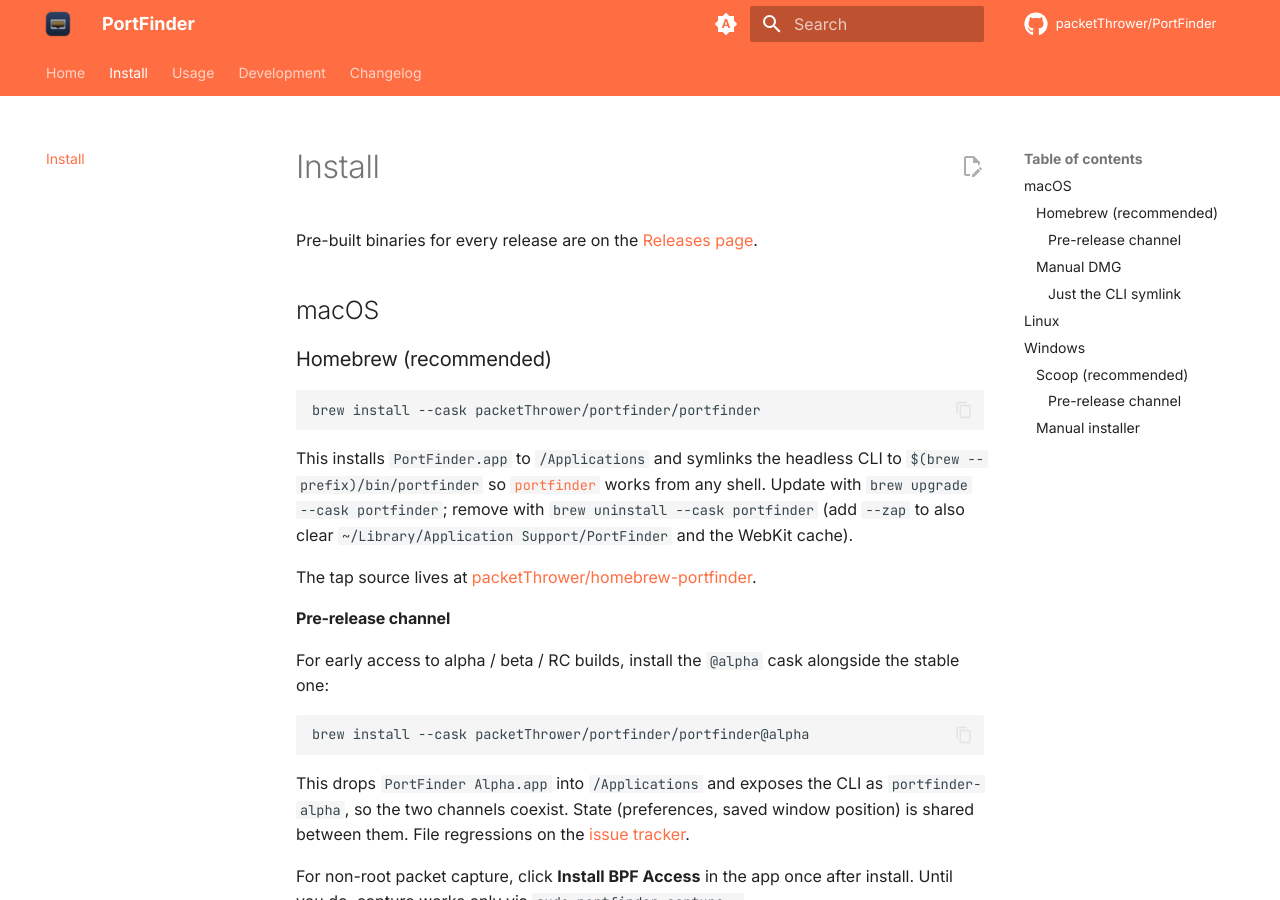
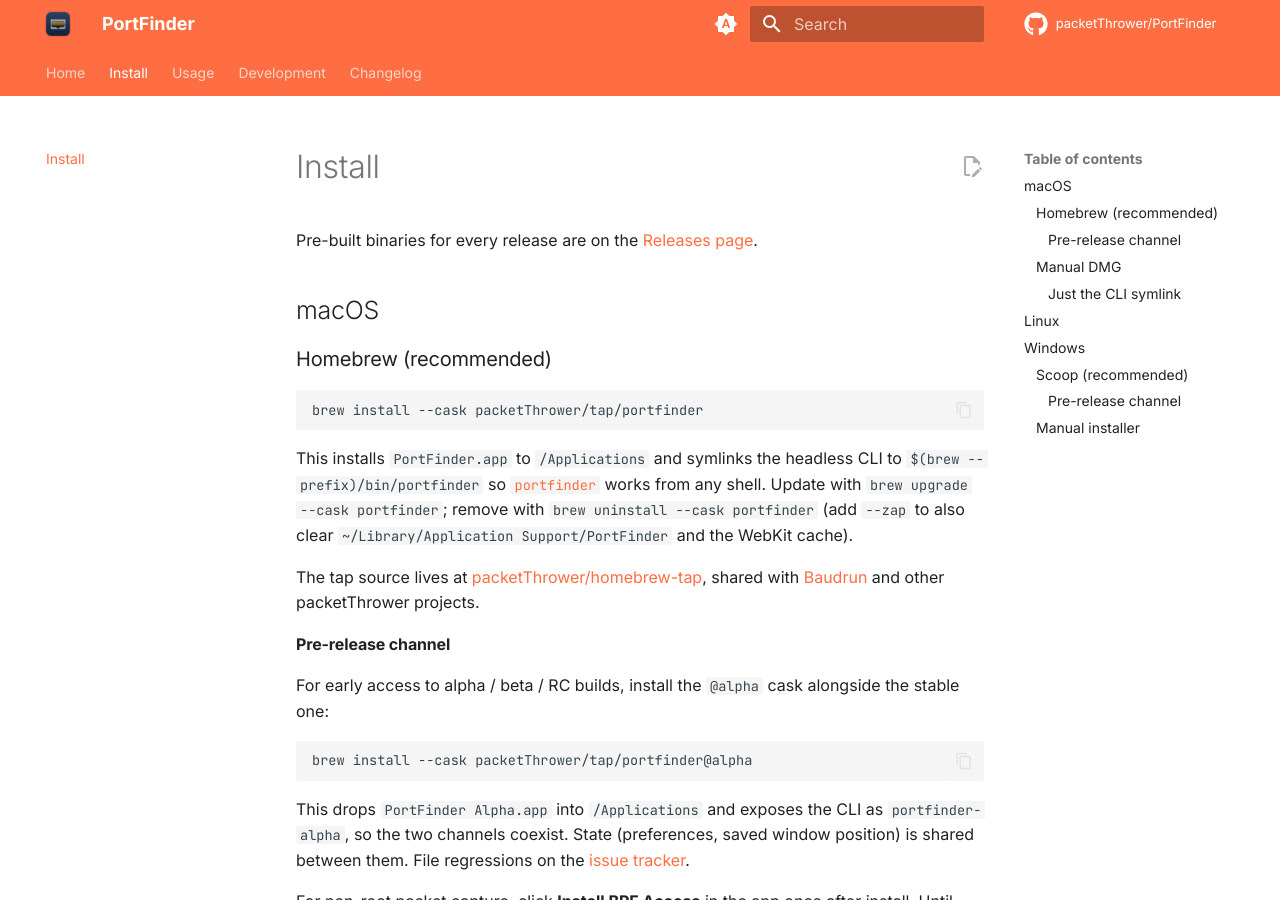
Before and after one commit to packetThrower/PortFinder, an MkDocs documentation site: the page built from docs/install.md, in a window 1280 px wide and 900 px high. Built offline with MkDocs 1.6.1 and Material for MkDocs 9.7.7, drawn with Linux system fonts in a browser that asks for light colours; comment, search, counter and statistics services are not loaded.

Commit message:
README + docs: point brew install at packetThrower/homebrew-tap
The Homebrew tap moved from packetThrower/homebrew-portfinder to
packetThrower/homebrew-tap when Baudrun joined as a sibling cask
under the same tap. Update both documentation surfaces:

  brew install --cask packetThrower/tap/portfinder
  brew install --cask packetThrower/tap/portfinder@alpha

(was packetThrower/portfinder/...)

Tap-source link in docs/install.md retargeted to the new repo and
notes that it's shared with Baudrun. README's "tap README" link
points at the same place.

Co-Authored-By: Claude Opus 4.7 (1M context) <noreply@anthropic.com>

````diff
--- a/docs/install.md
+++ b/docs/install.md
@@ -7,19 +7,19 @@ Pre-built binaries for every release are on the [Releases page](https://github.c
 ### Homebrew (recommended)
 
 ```bash
-brew install --cask packetThrower/portfinder/portfinder
+brew install --cask packetThrower/tap/portfinder
 ```
 
 This installs `PortFinder.app` to `/Applications` and symlinks the headless CLI to `$(brew --prefix)/bin/portfinder` so [`portfinder`](usage/cli.md) works from any shell. Update with `brew upgrade --cask portfinder`; remove with `brew uninstall --cask portfinder` (add `--zap` to also clear `~/Library/Application Support/PortFinder` and the WebKit cache).
 
-The tap source lives at [packetThrower/homebrew-portfinder](https://github.com/packetThrower/homebrew-portfinder).
+The tap source lives at [packetThrower/homebrew-tap](https://github.com/packetThrower/homebrew-tap), shared with [Baudrun](https://github.com/packetThrower/Baudrun) and other packetThrower projects.
 
 #### Pre-release channel
 
 For early access to alpha / beta / RC builds, install the `@alpha` cask alongside the stable one:
 
 ```bash
-brew install --cask packetThrower/portfinder/portfinder@alpha
+brew install --cask packetThrower/tap/portfinder@alpha
 ```
 
 This drops `PortFinder Alpha.app` into `/Applications` and exposes the CLI as `portfinder-alpha`, so the two channels coexist. State (preferences, saved window position) is shared between them. File regressions on the [issue tracker](https://github.com/packetThrower/PortFinder/issues).
````
Also changed, not shown: README.md (+3 -3 lines).
